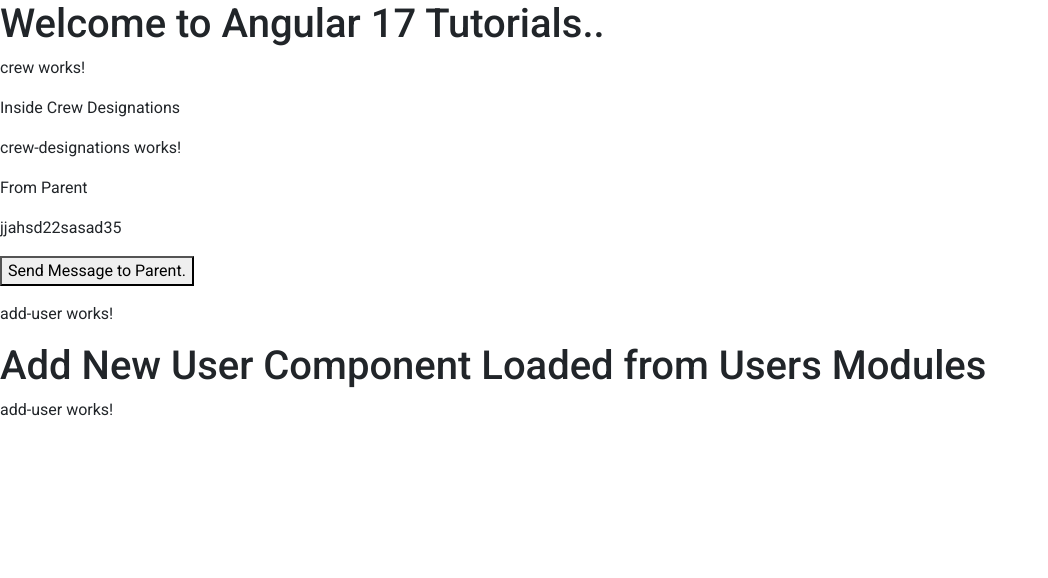
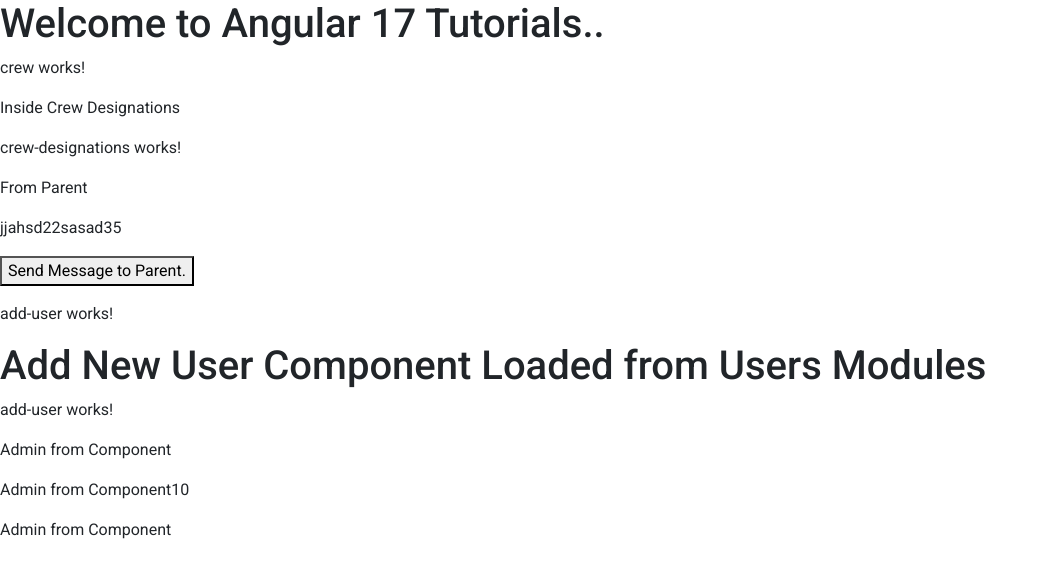
Before and after one commit to tushartari11/crew-management, an Angular app: page /add-user in a window 1280 px wide. Shown: the top 578 px of the page, without its empty margins (0-1048 px from the left). Built offline with nearby package versions, Linux system fonts and the light colour scheme.

Commit message:
data binding code

```diff
--- a/src/app/admin/add-user/add-user.component.html
+++ b/src/app/admin/add-user/add-user.component.html
@@ -1 +1,6 @@
 <p>add-user works!</p>
+<p>{{ userName }}</p>
+
+<p>{{ userName + userId }}</p>
+
+<p>{{ userName ? userName : "Hello World" }}</p>
--- a/src/app/admin/add-user/add-user.component.ts
+++ b/src/app/admin/add-user/add-user.component.ts
@@ -4,8 +4,11 @@
   selector: 'app-add-user',
   imports: [],
   templateUrl: './add-user.component.html',
-  styleUrl: './add-user.component.scss'
+  styleUrl: './add-user.component.scss',
 })
 export class AddUserComponent {
+  // Learning Interpolation
 
+  userName: string = 'Admin from Component';
+  userId: number = 10;
 }
--- a/src/app/admin/edit-user/edit-user.component.html
+++ b/src/app/admin/edit-user/edit-user.component.html
@@ -1 +1,7 @@
 <p>Component Loaded from Lazy Loading Module</p>
+
+{{ adminName }}
+
+<a [href]="anchorUrl">Link building with property binding</a>
+
+<button [disabled]="disabled">Subscribe</button>
--- a/src/app/admin/edit-user/edit-user.component.ts
+++ b/src/app/admin/edit-user/edit-user.component.ts
@@ -5,8 +5,10 @@
   standalone: false,
 
   templateUrl: './edit-user.component.html',
-  styleUrl: './edit-user.component.scss'
+  styleUrl: './edit-user.component.scss',
 })
 export class EditUserComponent {
-
+  adminName: string = 'Tushar';
+  anchorUrl: string = 'http://google.com';
+  disabled: boolean = true;
 }
--- a/src/app/users/edit-user/edit-user.component.ts
+++ b/src/app/users/edit-user/edit-user.component.ts
@@ -6,4 +6,6 @@
   templateUrl: './edit-user.component.html',
   styleUrl: './edit-user.component.scss',
 })
-export class EditUserComponent {}
+export class EditUserComponent {
+  adminName: string = 'Tushar';
+}
```
